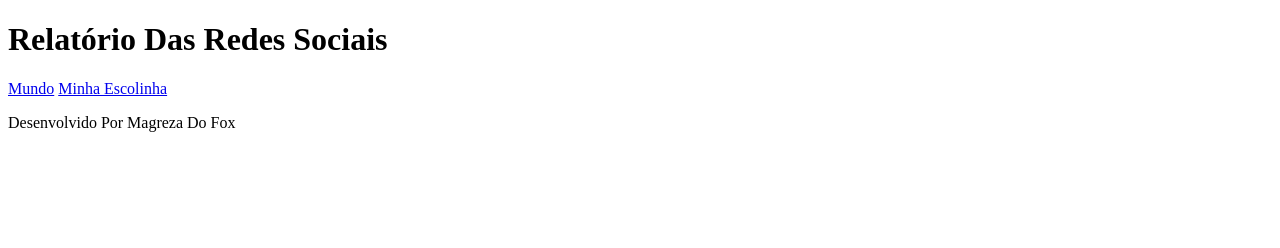
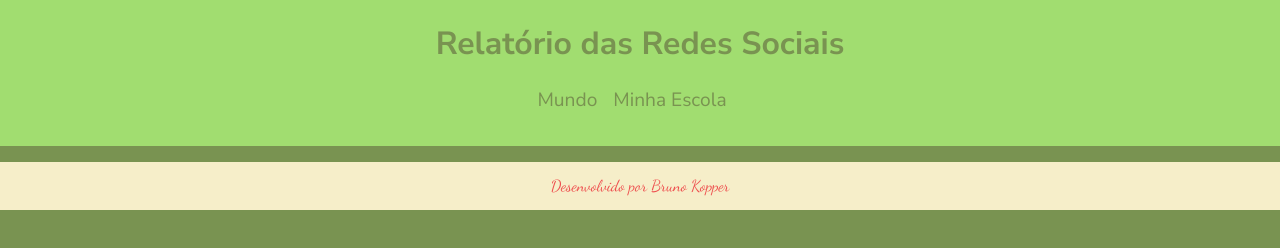
Before and after one commit to JuninDoBeat/Redes-Sociais, a plain HTML site: page index.html in a window 1280 px wide. Drawn offline with Linux system fonts and the light colour scheme; no server answers.

Commit message:
REDES SOCIAS

```diff
--- /dev/null
+++ b/DadosGlobais.js
@@ -0,0 +1,11 @@
+const url = `https://raw.githubusercontent.com/guilhermeonrails/api/main/dados-globais.json`
+
+console.log(url);
+
+async function visualizarInformacoesGlobais(){
+    const res = await fetch(url);
+    const dados = await res.json();
+    console.log(dados);
+}
+
+visualizarInformacoesGlobais()
--- a/index.html
+++ b/index.html
@@ -1,27 +1,30 @@
 <!DOCTYPE html>
-<html lang="pr-br">
+<html lang="pt-br">
 <head>
     <meta charset="UTF-8">
     <meta name="viewport" content="width=device-width, initial-scale=1.0">
+    <link rel="icon" href="./midia-social.png" type="png">
+    <link rel="stylesheet" href="./style.css">
     <title>Redes Sociais</title>
 </head>
 <body>
+
     <header>
-        <h1>Relatório Das Redes Sociais</h1>
+        <h1>Relatório das Redes Sociais</h1>
         <nav>
             <a href="./index.html">Mundo</a>
-            <a href="#">Minha Escolinha</a>
+            <a href="#">Minha Escola</a>
         </nav>
 
     </header>
-    <main class="graice-section">
-        <section id="graficos-container" class="graficos-container">
-            <!--aqui vamos criar o grafico!-->
-        </section>
-    </main>
+    <main class="graficos-section"></main>
+    <section id="graficos-container" class="graficos-container">
+        <!--aqui vamos criar o grafico-->
+    </section>
     <footer>
-        <P>Desenvolvido Por Magreza Do Fox</P>
+        <p>Desenvolvido por Bruno Kopper</p>
     </footer>
+    <script type="module" src="./DadosGlobais.js"></script>
 
 </body>
 </html>
--- a/style.css
+++ b/style.css
@@ -0,0 +1,69 @@
+@import url('https://fonts.googleapis.com/css2?family=Nunito+Sans:ital,opsz,wght@0,6..12,200..1000;1,6..12,200..1000&display=swap');
+@import url('https://fonts.googleapis.com/css2?family=Dancing+Script:wght@400..700&family=Nunito+Sans:ital,opsz,wght@0,6..12,200..1000;1,6..12,200..1000&display=swap');
+
+:root{
+    --bg-color: #799351;
+    --cor--primaria: #A1DD70;
+    --cor-secundaria: #F6EEC9;
+    --cor-terceira: #EE4E4E;
+    --font: "Nunito Sans", sans-serif;
+    --font2: "Dancing Script", cursive;
+
+}
+
+body{
+    background-color: var(--bg-color);
+    color: var(--cor--primaria);
+    font-family: var(--font);
+    margin: 0;
+    height: 100vh;
+}
+
+header{
+    background-color: var(--cor--primaria);
+   text-align: center;
+
+}
+
+h1{
+    color: var(--bg-color);
+    font-size: 2rem;
+    font-weight: 700;
+}
+
+nav{
+    display: flex;
+    justify-content: center;
+    font-weight: 400;
+}
+
+nav a{
+     text-decoration: none;
+     color: var(--bg-color);
+     margin: 0rem 1rem 2rem 0rem;
+     font-size: 1.2rem;
+}
+
+header{
+    background-color: var(--cor--primaria);
+    text-align: center;
+    padding: 1px;
+}
+
+nav a:hover{
+    text-decoration: underline;
+    transform: scale(0.90);
+    transition: transform 0.4s;
+}
+
+footer{
+    display: flex;
+    align-items: center;
+    justify-content: center;
+    background-color: var(--cor-secundaria);
+    color: var(--cor-terceira);
+    width: 100%;
+    height: 3rem;
+    margin-top: 1rem;
+    font-family: var(--font2);
+}
```
Also changed, not shown: midia-social.png (added), 2 other files.
